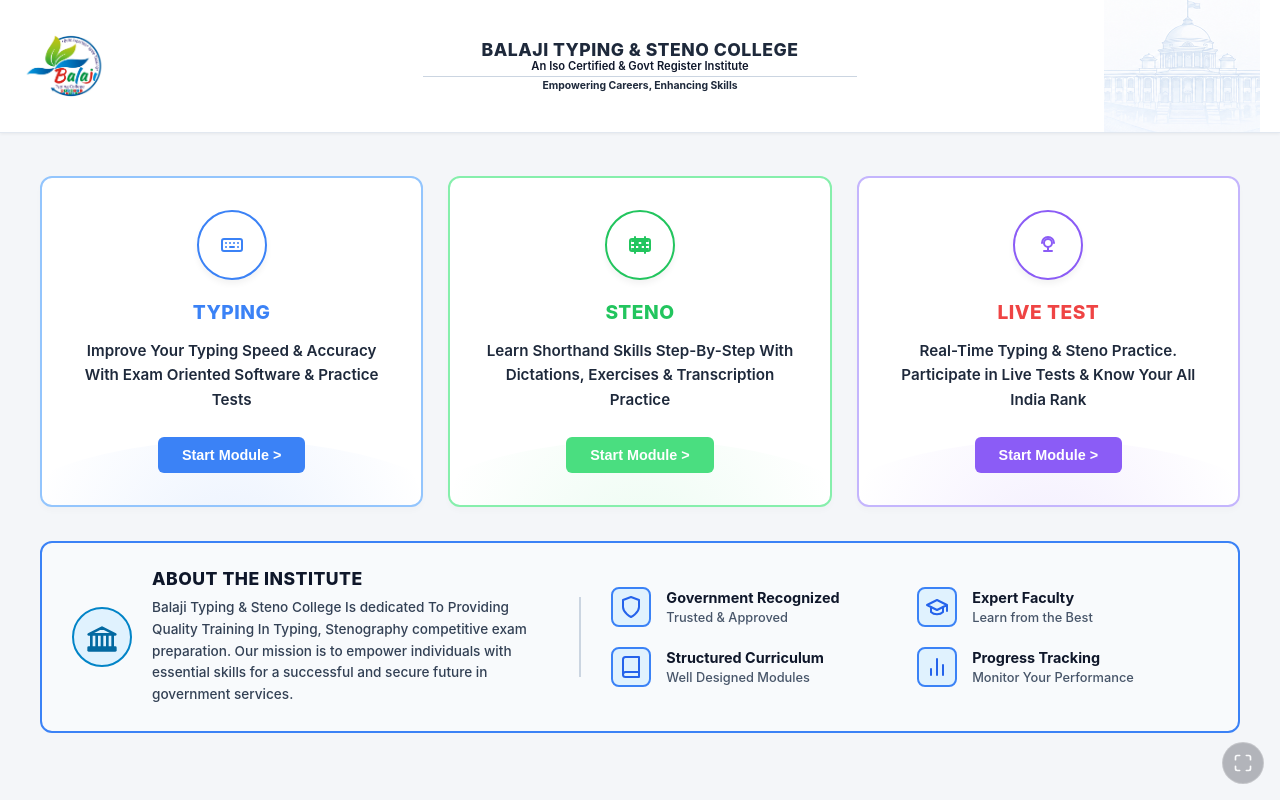
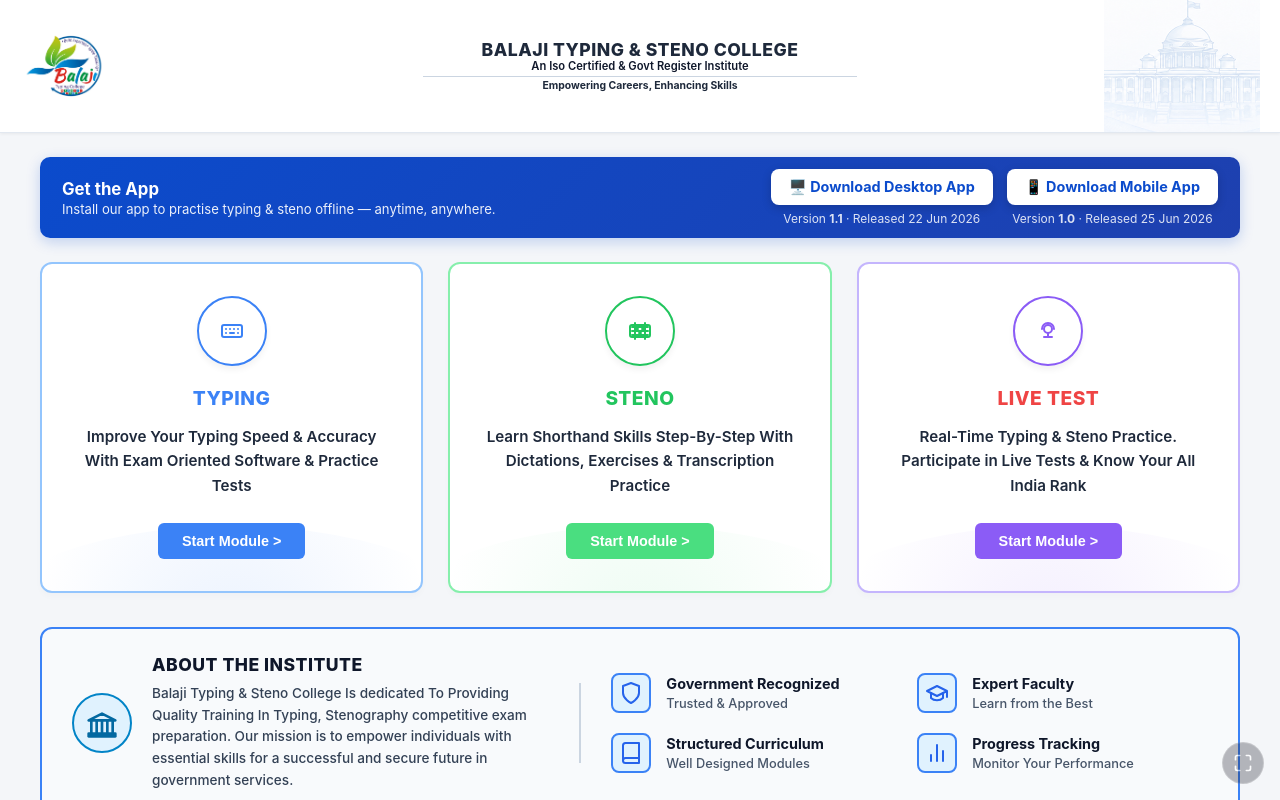
Before and after one commit to techizeBuilder/typing-frontend, a React (Vite) app: page / in a window 1280 px wide. Built offline with nearby package versions, Linux system fonts and the light colour scheme; no server answers.

Commit message:
download apk link update

```diff
--- /dev/null
+++ b/src/config/appDownloads.js
@@ -0,0 +1,37 @@
+// Installers shipped from our own server (public/downloads/ -> dist/downloads/).
+// Serving them same-origin is what lets the <a download> attribute work: the
+// browser saves the file straight away instead of navigating to a host page.
+//
+// To publish a new build: drop the file in public/downloads/, then point the
+// path below at it. Keep filenames free of spaces so the URL needs no encoding.
+// Set an entry to null when we have no file to serve yet.
+const INSTALLER = '/downloads/Typing-Exam-Setup-1.1.0-x64.exe';
+
+// Both buttons serve the same installer until a separate mobile build exists.
+export const LOCAL_APPS = {
+  desktop: INSTALLER,
+  mobile: INSTALLER,
+};
+
+// Version / release date for the apps we host. The admin can override these from
+// Settings; these values keep the caption correct for a locally shipped build
+// that nobody has entered metadata for yet.
+export const LOCAL_APP_META = {
+  desktop: { version: '1.1', releaseDate: '2026-06-22' },
+  mobile: { version: '1.0', releaseDate: '2026-06-25' },
+};
+
+// Prefer our own copy; fall back to whatever URL the admin saved in Settings.
+// Returns null when neither exists, so the caller can hide the button.
+export const resolveAppUrl = (kind, adminUrl) => LOCAL_APPS[kind] || adminUrl || null;
+
+// Admin-entered metadata wins; ours fills the gaps. Blank strings count as unset.
+export const resolveAppMeta = (kind, adminVersion, adminReleaseDate) => ({
+  version: adminVersion || LOCAL_APP_META[kind]?.version || '',
+  releaseDate: adminReleaseDate || LOCAL_APP_META[kind]?.releaseDate || '',
+});
+
+// The download attribute is only honoured for same-origin URLs. Handing the
+// browser a filename for a cross-origin link would silently do nothing, and
+// such links (Drive, Play Store) are pages rather than files anyway.
+export const isSameOrigin = (url) => Boolean(url) && url.startsWith('/');
--- a/src/pages/LandingPage.jsx
+++ b/src/pages/LandingPage.jsx
@@ -3,30 +3,38 @@
 import ModuleCard from '../components/ModuleCard';
 import AboutSection from '../components/AboutSection';
 import { settingService } from '../services/api';
+import { resolveAppUrl, resolveAppMeta, isSameOrigin } from '../config/appDownloads';
 import '../App.css';
 
 const LandingPage = () => {
-  // Desktop & mobile download links are managed from the Admin Panel (Settings),
-  // so the buttons/versions here update automatically whenever the admin saves a
-  // new URL — no code change or redeploy required.
+  // Version & release date are managed from the Admin Panel (Settings) and update
+  // without a redeploy. The file itself is served from our own /downloads/ folder
+  // (see config/appDownloads.js); the admin URL is only a fallback for apps we
+  // don't host ourselves yet.
   const [apps, setApps] = useState({ desktop: null, mobile: null });
 
   useEffect(() => {
+    const build = (kind, all) => {
+      const url = resolveAppUrl(kind, all?.[`${kind}_app_url`]);
+      if (!url) return null;
+      const { version, releaseDate } = resolveAppMeta(
+        kind,
+        all?.[`${kind}_app_version`],
+        all?.[`${kind}_app_release_date`],
+      );
+      return { url, version, releaseDate };
+    };
+
     (async () => {
+      let all = null;
       try {
-        const all = await settingService.getAll();
-        setApps({
-          desktop: all?.desktop_app_url
-            ? { url: all.desktop_app_url, version: all.desktop_app_version || '', releaseDate: all.desktop_app_release_date || '' }
-            : null,
-          mobile: all?.mobile_app_url
-            ? { url: all.mobile_app_url, version: all.mobile_app_version || '', releaseDate: all.mobile_app_release_date || '' }
-            : null,
-        });
+        all = await settingService.getAll();
       } catch (err) {
-        // Non-critical: if settings can't load we simply hide the buttons.
+        // Non-critical: the locally hosted apps still download, we just lose the
+        // version/date captions for them.
         console.warn('Could not load app download info:', err);
       }
+      setApps({ desktop: build('desktop', all), mobile: build('mobile', all) });
     })();
   }, []);
 
@@ -44,6 +52,23 @@
         {app.releaseDate && <span>Released {formatDate(app.releaseDate)}</span>}
       </p>
     ) : null;
+
+  // Files we host get `download` so the browser saves them without leaving the
+  // page. Anything else is an external page and still needs a new tab.
+  const downloadButton = (app, label) => {
+    const local = isSameOrigin(app.url);
+    return (
+      <a
+        className="ddb-btn"
+        href={app.url}
+        {...(local
+          ? { download: '' }
+          : { target: '_blank', rel: 'noopener noreferrer' })}
+      >
+        {label}
+      </a>
+    );
+  };
 
   const hasAny = apps.desktop || apps.mobile;
 
@@ -64,18 +89,13 @@
             <div className="ddb-actions">
               {apps.desktop && (
                 <div className="ddb-action">
-                  {/* External link configured by the admin; opens in a new tab. */}
-                  <a className="ddb-btn" href={apps.desktop.url} target="_blank" rel="noopener noreferrer">
-                    🖥️ Download Desktop App
-                  </a>
+                  {downloadButton(apps.desktop, '🖥️ Download Desktop App')}
                   {meta(apps.desktop)}
                 </div>
               )}
               {apps.mobile && (
                 <div className="ddb-action">
-                  <a className="ddb-btn" href={apps.mobile.url} target="_blank" rel="noopener noreferrer">
-                    📱 Download Mobile App
-                  </a>
+                  {downloadButton(apps.mobile, '📱 Download Mobile App')}
                   {meta(apps.mobile)}
                 </div>
               )}
--- a/src/pages/admin/AdminSettings.jsx
+++ b/src/pages/admin/AdminSettings.jsx
@@ -113,8 +113,10 @@
 
       <label style={label}>Download URL</label>
       <input
-        type="url"
-        placeholder="https://drive.google.com/..."
+        // Plain text, not type="url": a path we host ourselves ("/downloads/app.exe")
+        // is a valid value here but fails the browser's URL validation.
+        type="text"
+        placeholder="/downloads/app.exe"
         value={state.url}
         onChange={(e) => setState({ ...state, url: e.target.value })}
         style={{ ...input, width: '100%', boxSizing: 'border-box', marginBottom: '14px' }}
```
Also changed, not shown: 1 other file (tests, documents, lock files or other folders).
